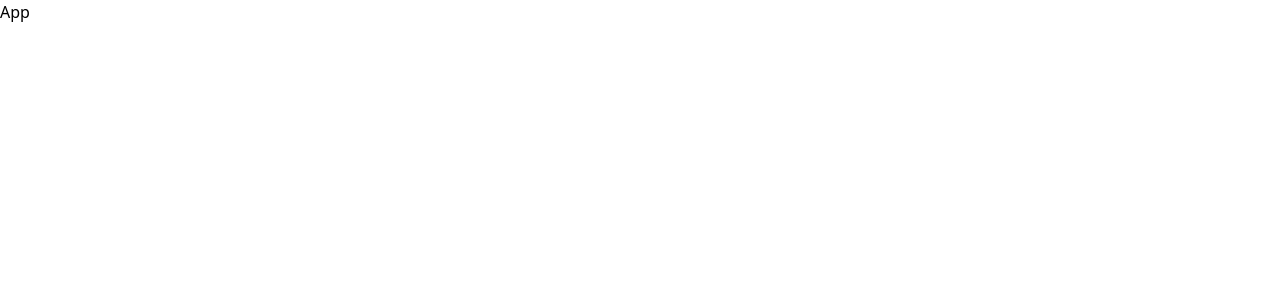
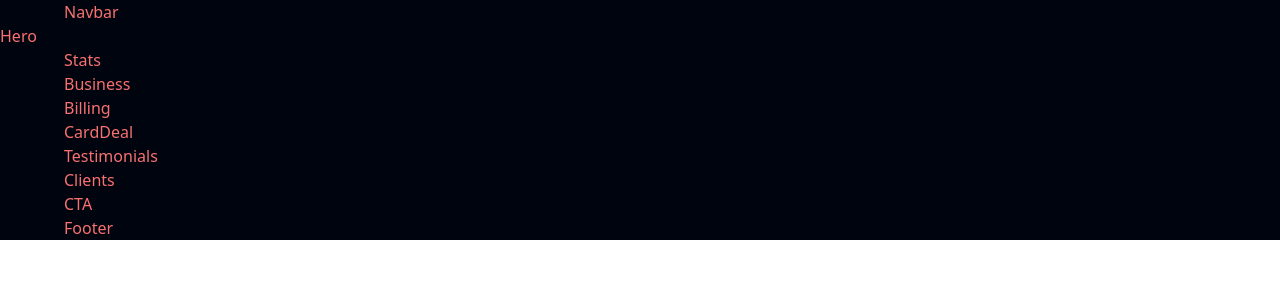
Before and after one commit to liyuKnow/modern_jsm_tailwind, a React (Vite) app: page / in a window 1280 px wide. Shown: the top 300 px of the page. Built offline with nearby package versions, Linux system fonts and the light colour scheme.

Commit message:
basic layout

```diff
--- a/src/App.jsx
+++ b/src/App.jsx
@@ -1,8 +1,36 @@
 import React from 'react'
+import styles from './styles'
 
 const App = () => {
   return (
-    <div>App</div>
+    <div className='bg-primary w-full overflow-hidden'>
+
+      <div className={`${styles.paddingX} ${styles.flexCenter}`}>
+        <div className={`${styles.boxWidth}`}>
+          <h1 className="text-red-400">Navbar</h1>
+        </div>
+      </div>
+
+      <div className={`bg-primary ${styles.flexStart}`}>
+        <div className={`${styles.boxWidth}`}>
+          <h1 className="text-red-400">Hero</h1>
+        </div>
+      </div>
+
+      <div className={`bg-primary ${styles.paddingX} ${styles.flexStart}`}>
+        <div className={`${styles.boxWidth}`}>
+          <h1 className="text-red-400">Stats</h1>
+          <h1 className="text-red-400">Business</h1>
+          <h1 className="text-red-400">Billing</h1>
+          <h1 className="text-red-400">CardDeal</h1>
+          <h1 className="text-red-400">Testimonials</h1>
+          <h1 className="text-red-400">Clients</h1>
+          <h1 className="text-red-400">CTA</h1>
+          <h1 className="text-red-400">Footer</h1>
+        </div>
+      </div>
+
+    </div>
   )
 }
 
--- /dev/null
+++ b/src/styles.js
@@ -0,0 +1,28 @@
+const styles = {
+    boxWidth: "xl:max-w-[1280px] w-full",
+
+    heading2: "font-poppins font-semibold xs:text-[48px] text-[40px] text-white xs:leading-[76.8px] leading-[66.8px] w-full",
+    paragraph: "font-poppins font-normal text-dimWhite text-[18px] leading-[30.8px]",
+
+    flexCenter: "flex justify-center items-center",
+    flexStart: "flex justify-center items-start",
+
+    paddingX: "sm:px-16 px-6",
+    paddingY: "sm:py-16 py-6",
+    padding: "sm:px-16 px-6 sm:py-12 py-4",
+
+    marginX: "sm:mx-16 mx-6",
+    marginY: "sm:my-16 my-6",
+  };
+
+  export const layout = {
+    section: `flex md:flex-row flex-col ${styles.paddingY}`,
+    sectionReverse: `flex md:flex-row flex-col-reverse ${styles.paddingY}`,
+
+    sectionImgReverse: `flex-1 flex ${styles.flexCenter} md:mr-10 mr-0 md:mt-0 mt-10 relative`,
+    sectionImg: `flex-1 flex ${styles.flexCenter} md:ml-10 ml-0 md:mt-0 mt-10 relative`,
+
+    sectionInfo: `flex-1 ${styles.flexStart} flex-col`,
+  };
+
+  export default styles;
```
